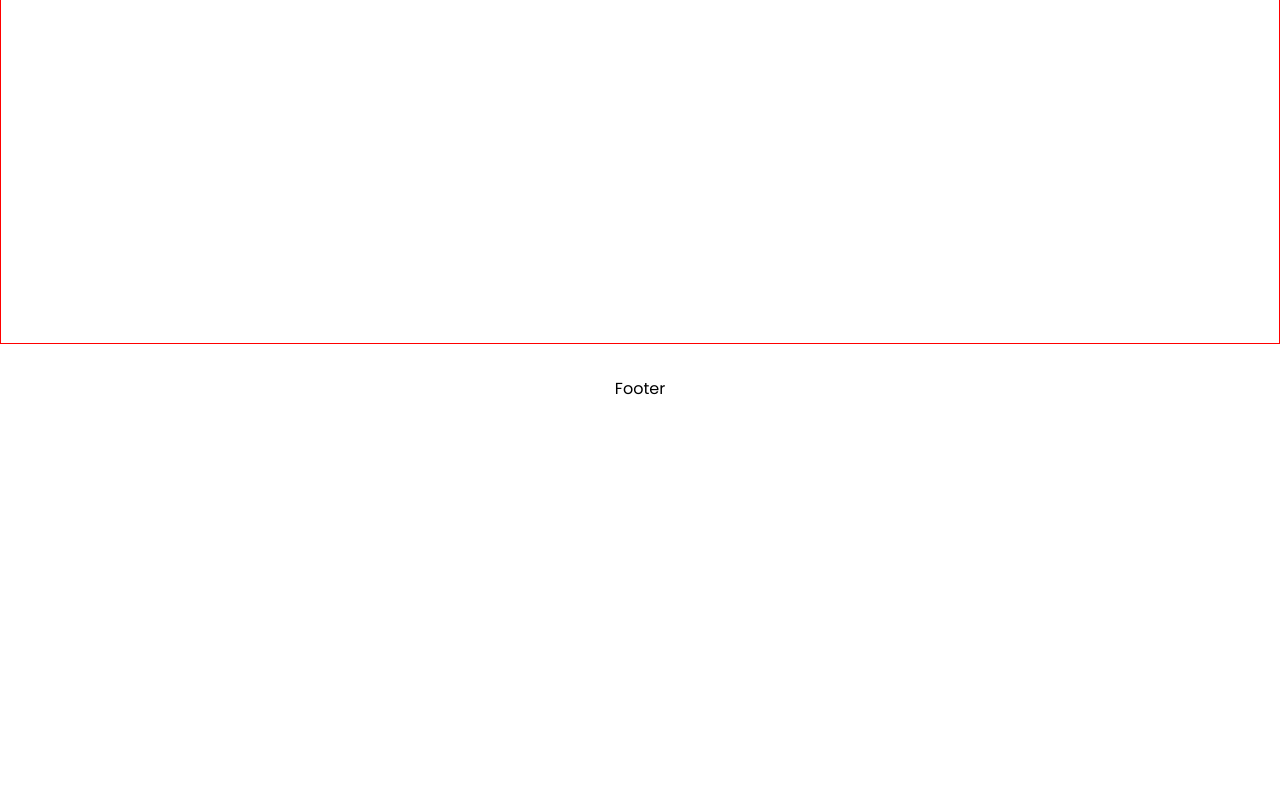
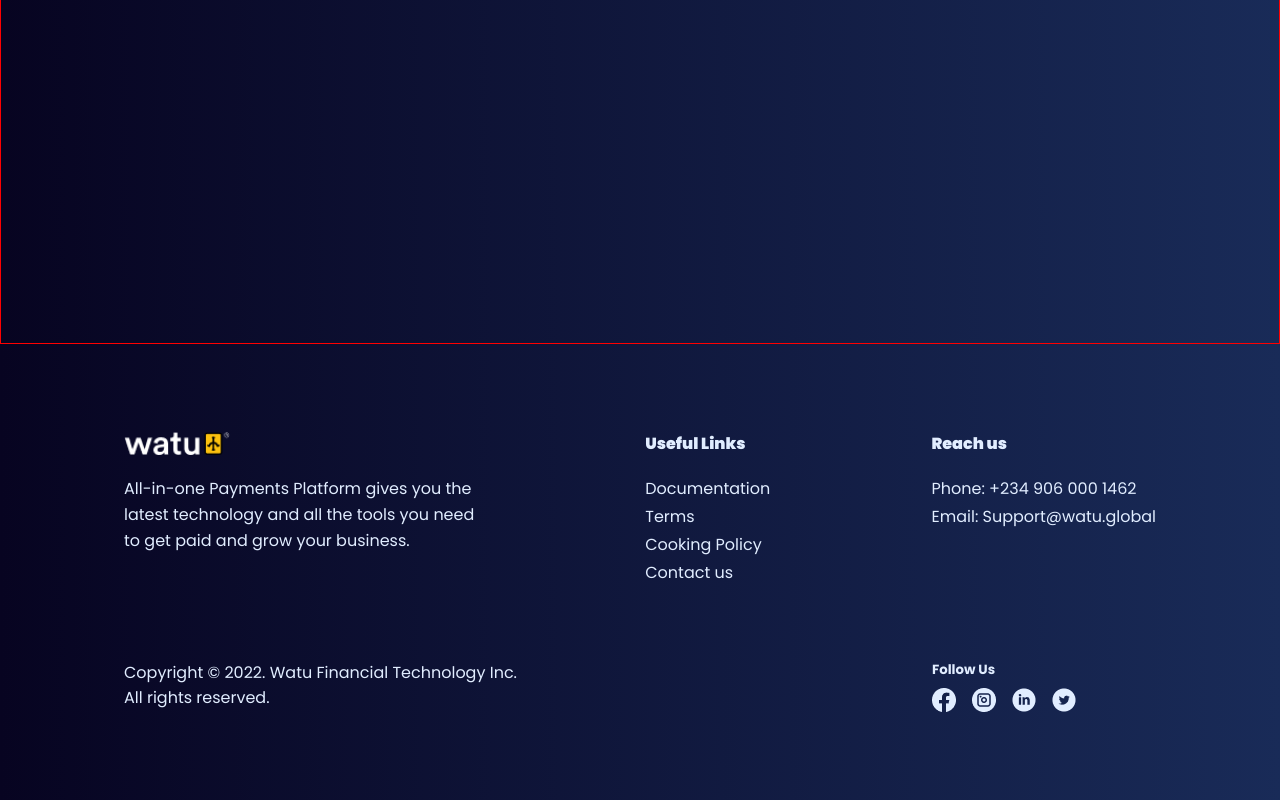
Before and after one commit to arcteggzz/watupay-landing, a Next.js app: page /home in a window 1280 px wide. Shown: the part 544-1344 px from the top of the page. Before the commit the page ends 976 px from the top, so only its background shows below. Built offline with nearby package versions, Linux system fonts and the light colour scheme.

Commit message:
feat: implemented footer

```diff
--- a/src/app/(publicPages)/layout.module.scss
+++ b/src/app/(publicPages)/layout.module.scss
@@ -5,6 +5,10 @@
   justify-content: center;
   width: 100vw;
   min-height: 100vh;
+  background: var(
+    --watu-blue-gradient,
+    linear-gradient(270deg, #192b58 0%, #070421 100%)
+  );
 
   .main_container {
     display: flex;
--- a/src/components/layoutComponents/Footer/Footer.module.scss
+++ b/src/components/layoutComponents/Footer/Footer.module.scss
@@ -2,21 +2,150 @@
 
 .Footer {
   display: flex;
-  align-items: center;
-  justify-content: center;
+  flex-direction: column;
+  row-gap: 74px;
   width: 100%;
-  padding: pixRem(20) pixRem(0);
-  height: pixRem(88);
+  padding: pixRem(88) pixRem(124);
+
+  h1,
+  h2,
+  h3,
+  h4,
+  h5,
+  h6,
+  p {
+    color: #e1edff;
+  }
 
   @include md() {
-    padding: pixRem(18) pixRem(0);
+    padding: pixRem(32) pixRem(80);
+    row-gap: 40px;
   }
   @include sm() {
-    padding: pixRem(12) pixRem(20);
+    padding: pixRem(28) pixRem(20);
+    row-gap: 40px;
   }
 
-  p {
-    color: black;
-    text-align: center;
+  .footer_top {
+    display: flex;
+    justify-content: space-between;
+
+    @include sm() {
+      flex-direction: column;
+      justify-content: flex-start;
+      row-gap: 80px;
+    }
+
+    .top_left {
+      display: flex;
+      flex-direction: column;
+      row-gap: 20px;
+
+      img {
+        width: 106px;
+        height: auto;
+
+        @include sm() {
+          width: 92px;
+        }
+      }
+
+      p {
+        font-size: 16px;
+        font-weight: 400;
+        line-height: 163.4%;
+        width: 360px;
+
+        @include sm() {
+          width: 90%;
+        }
+      }
+    }
+
+    .top_middle {
+      display: flex;
+      flex-direction: column;
+      row-gap: 20px;
+
+      h5 {
+        font-size: 16px;
+        font-weight: 900;
+        line-height: 24px;
+      }
+
+      .middle_links {
+        display: flex;
+        flex-direction: column;
+        row-gap: 2px;
+
+        p {
+          font-size: 16px;
+          font-weight: 400;
+          line-height: 163.4%;
+        }
+      }
+    }
+
+    .top_right {
+      display: flex;
+      flex-direction: column;
+      row-gap: 20px;
+
+      h5 {
+        font-size: 16px;
+        font-weight: 900;
+        line-height: 24px;
+      }
+
+      .right_links {
+        display: flex;
+        flex-direction: column;
+        row-gap: 2px;
+
+        p {
+          font-size: 16px;
+          font-weight: 400;
+          line-height: 163.4%;
+        }
+      }
+    }
+  }
+
+  .footer_bottom {
+    display: flex;
+    justify-content: space-between;
+
+    @include sm() {
+      flex-direction: column;
+      justify-content: flex-start;
+      row-gap: 40px;
+    }
+
+    p {
+      width: 400px;
+
+      @include sm() {
+        width: 90%;
+      }
+    }
+
+    .bottom_right {
+      display: flex;
+      flex-direction: column;
+      row-gap: 8px;
+      padding-right: 80px;
+
+      @include sm() {
+        padding-right: 40px;
+      }
+      @include sm() {
+        padding-right: 0;
+      }
+
+      img {
+        width: 144px;
+        height: auto;
+      }
+    }
   }
 }
--- a/src/components/layoutComponents/Footer/index.tsx
+++ b/src/components/layoutComponents/Footer/index.tsx
@@ -1,10 +1,49 @@
+/* eslint-disable @next/next/no-img-element */
 import styles from "./Footer.module.scss";
+import watupay_logo from "./images/watupay_logo.png";
+import socials_links from "./images/socials.png";
 
 const Footer = () => {
   return (
     <>
       <footer className={styles.Footer}>
-        <p>Footer</p>
+        <div className={styles.footer_top}>
+          <div className={styles.top_left}>
+            <img src={watupay_logo.src} alt="WatuPay Logo" />
+            <p>
+              All-in-one Payments Platform gives you the latest technology and
+              all the tools you need to get paid and grow your business.
+            </p>
+          </div>
+          <div className={styles.top_middle}>
+            <h5>Useful Links</h5>
+            <div className={styles.middle_links}>
+              <p>Documentation</p>
+              <p>Terms</p>
+              <p>Cooking Policy</p>
+              <p>Contact us</p>
+            </div>
+          </div>
+          <div className={styles.top_right}>
+            <h5>Reach us</h5>
+            <div className={styles.right_links}>
+              <p>Phone: +234 906 000 1462</p>
+              <p>Email: Support@watu.global</p>
+            </div>
+          </div>
+        </div>
+
+        <div className={styles.footer_bottom}>
+          <p>
+            Copyright © 2022. Watu Financial Technology Inc. All rights
+            reserved.
+          </p>
+          <div className={styles.bottom_right}>
+            <h5>Follow Us</h5>
+
+            <img src={socials_links.src} alt="social dummy links" />
+          </div>
+        </div>
       </footer>
     </>
   );
```
Also changed, not shown: src/components/layoutComponents/Footer/images/socials.png (added), src/components/layoutComponents/Footer/images/watupay_logo.png (added).
